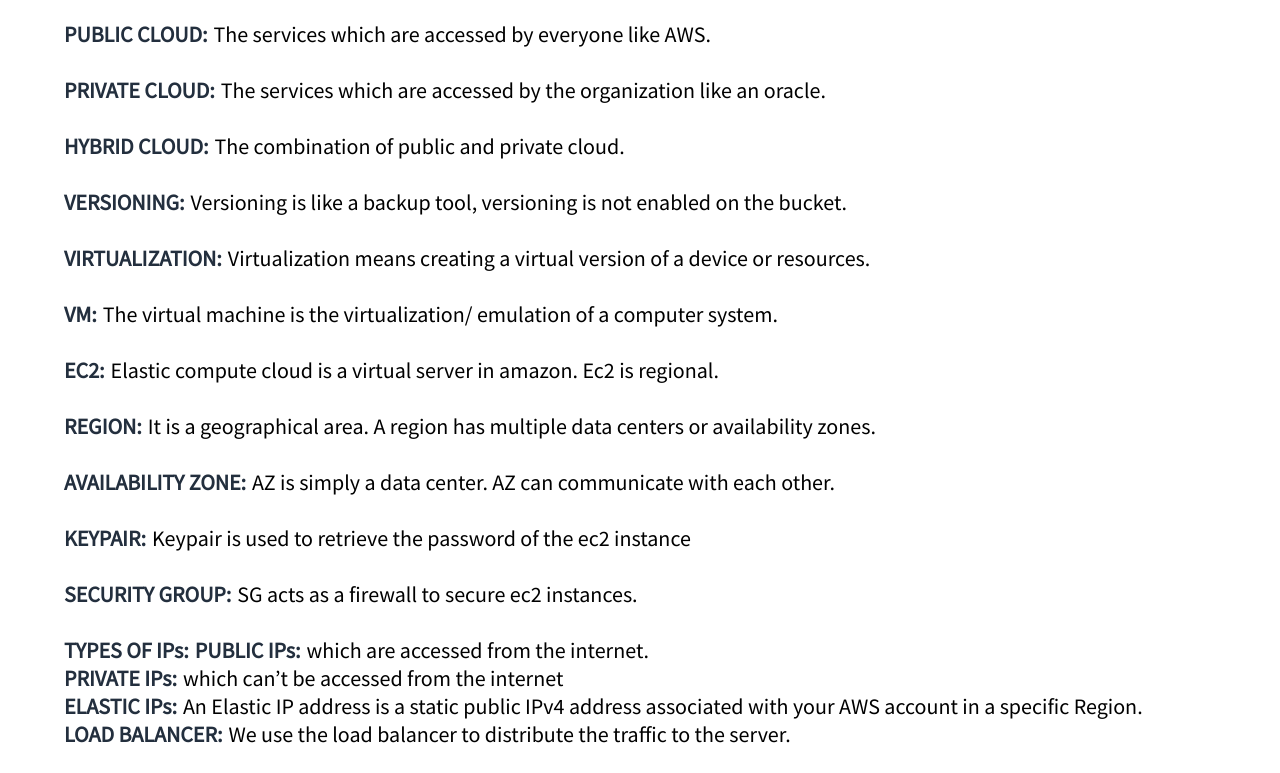
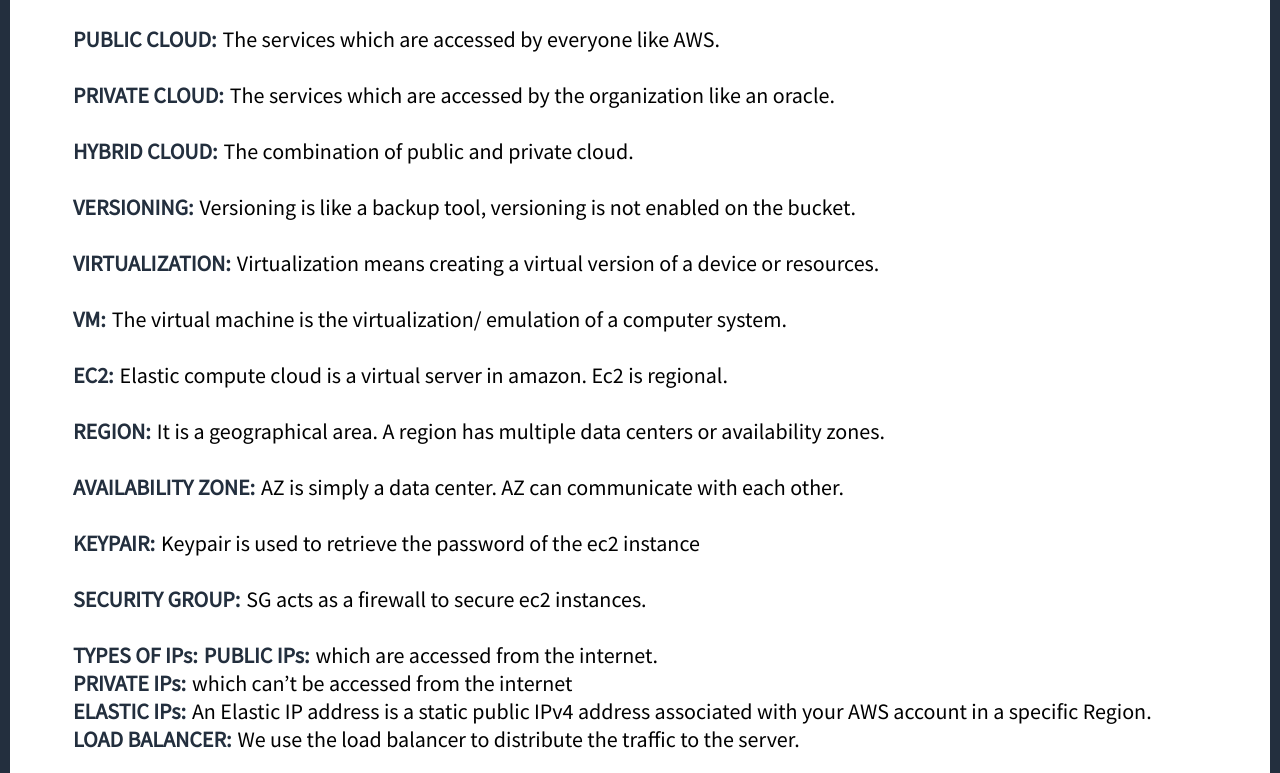
Before and after one commit to Aayushinam/AWS, a plain HTML site: page index.html in a window 1280 px wide. Shown: the part 361-1134 px from the top of the page. Drawn offline with Linux system fonts and the light colour scheme.

Commit message:
second commit

```diff
--- a/index.css
+++ b/index.css
@@ -20,6 +20,9 @@
 .text ol{
     padding-left: 170px;
 }
+.main{
+    border: 10px solid #232F3E;
+}
 @media screen and (max-width: 450px) {
     .text{
         font-size: 16px;
--- a/index.html
+++ b/index.html
@@ -11,6 +11,7 @@
     <title>AWS</title>
 </head>
 <body>
+    <div class="main">
         <div class="image"><img src="image1.png"></div>
         <div class="text">
             <p><b>AWS:</b> AWS is a cloud provider that provides infrastructure as a service. AWS is the world's most comprehensive and broadly adopted cloud platform, offering over 200 featured services from data centers globally.</p><br>
@@ -60,5 +61,6 @@
             <p><b>SIMPLE NOTIFICATION SERVICE: </b>SNS is a fully managed messaging service for both application-to-application (A2A) and application-to-person (A2P) communication.</p><br>
             <p><b>ROUTE 53:</b> Amazon Route 53 is a highly available and scalable cloud Domain Name System (DNS) web service.</p>
         </div>
+    </div>
 </body>
 </html>
```
Lines whose indentation alone changed are shown as unchanged.
